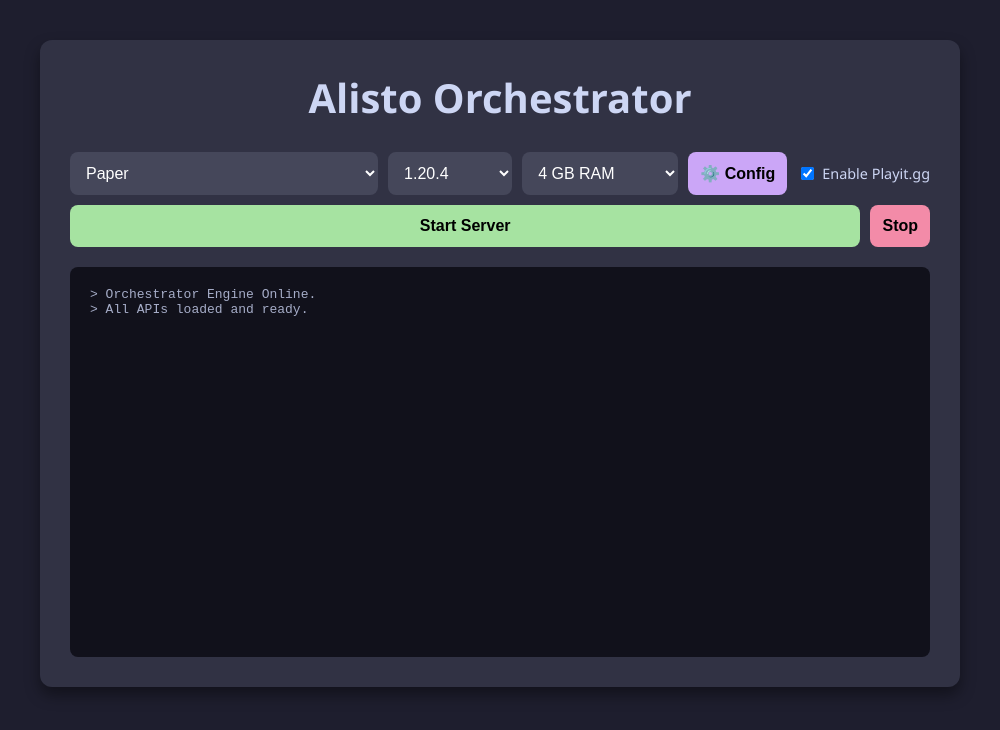
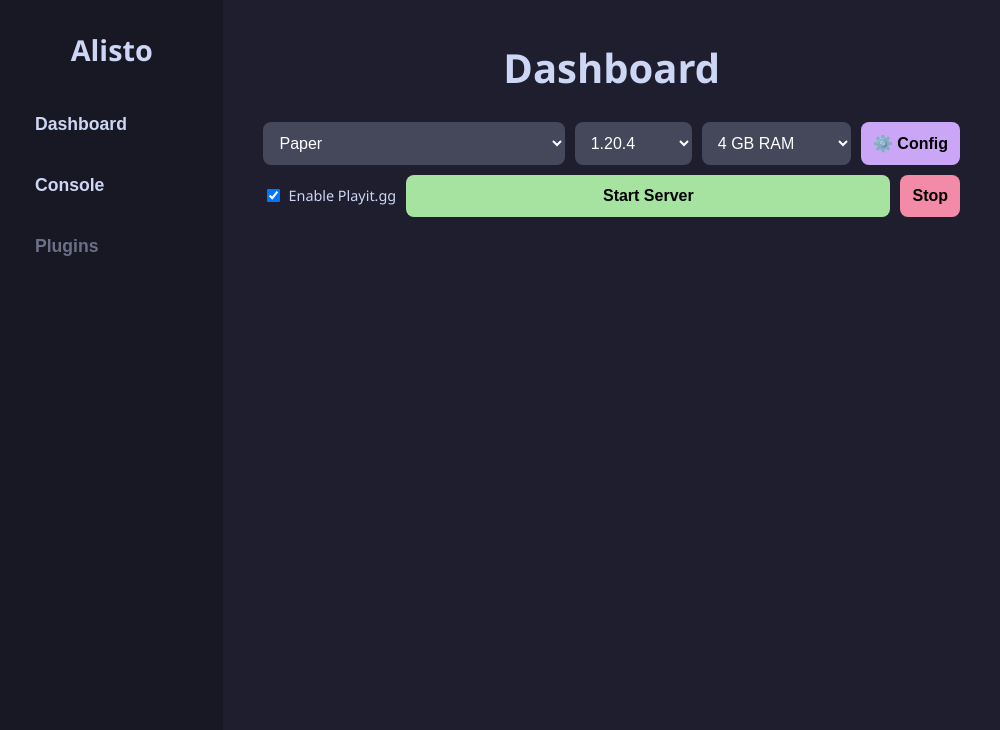
Before and after one commit to alisto-ops/alisto-orchestrator, an Electron app: page index.html in a window 1000 px wide. Drawn offline with Linux system fonts and the light colour scheme.

Commit message:
Phase 6: Aternos UI overhaul and background process cleanup fix

```diff
--- a/engine.js
+++ b/engine.js
@@ -72,7 +72,7 @@ function startMinecraftProcess(jarPath, ram) {
     fs.writeFileSync(path.join(serverFolder, 'eula.txt'), 'eula=true');
     console.log(`[System] Booting ${jarName} with ${ram}GB of RAM...`);
 
-    currentMcProcess = spawn('java', [`-Xmx${ram}G`, '-jar', jarName, 'nogui'], { cwd: serverFolder });
+    currentMcProcess = spawn('java', ['-Xmx' + ram + 'G', '-Dterminal.jline=false', '-jar', jarName, 'nogui'], { cwd: serverFolder });
 
     currentMcProcess.stdout.on('data', (data) => console.log(data.toString().trim()));
     currentMcProcess.stderr.on('data', (data) => console.error(`[Server Error] ${data.toString().trim()}`));
@@ -89,6 +89,15 @@ function stopMinecraftProcess() {
     } else {
         console.log(`[System] No server is currently running.`);
     }
+}
+
+function sendCommand(cmd) {
+    if (!currentMcProcess) {
+        console.error(`[Error] Server is not currently running.`);
+        return;
+    }
+    currentMcProcess.stdin.write(cmd + '\n');
+    console.log(`[Command Sent] ${cmd}`);
 }
 
 // --- 3. NATIVE PROPERTIES EDITOR ---
@@ -201,4 +210,4 @@ function getPublicIP() {
 }
 
 // Don't forget to export the new getPublicIP function!
-module.exports = { downloadServer, startMinecraftProcess, stopMinecraftProcess, readProperties, writeProperties, setupPlayit, startPlayit, stopPlayit, getPublicIP };
+module.exports = { downloadServer, startMinecraftProcess, stopMinecraftProcess, readProperties, writeProperties, setupPlayit, startPlayit, stopPlayit, getPublicIP, sendCommand };
--- a/index.html
+++ b/index.html
@@ -5,13 +5,46 @@
     <title>Alisto Orchestrator</title>
     <style>
       body {
-        background-color: #1e1e2e; color: #cdd6f4;
+        background-color: #1e1e2e;
+        color: #cdd6f4;
         font-family: 'Segoe UI', Tahoma, Geneva, Verdana, sans-serif;
-        margin: 0; padding: 40px; display: flex; justify-content: center;
+        margin: 0;
+        display: flex;
+        height: 100vh;
+        overflow: hidden;
       }
-      .container {
-        width: 100%; max-width: 900px; background-color: #313244;
-        padding: 30px; border-radius: 12px; box-shadow: 0 8px 15px rgba(0,0,0,0.4);
+      .sidebar {
+        width: 250px;
+        background-color: #181825;
+        padding: 20px;
+        display: flex;
+        flex-direction: column;
+        color: #cdd6f4;
+      }
+      .sidebar h2 {
+        text-align: center;
+        margin-top: 10px;
+        margin-bottom: 30px;
+        font-size: 1.8rem;
+      }
+      .nav-btn {
+        background: none;
+        border: none;
+        color: #cdd6f4;
+        padding: 15px;
+        text-align: left;
+        font-size: 1.1rem;
+        border-radius: 8px;
+        cursor: pointer;
+        margin-bottom: 10px;
+        transition: background-color 0.2s;
+      }
+      .nav-btn:hover {
+        background-color: #313244;
+      }
+      .nav-btn:disabled {
+        color: #6c7086;
+        cursor: not-allowed;
       }
       h1 { text-align: center; margin-top: 0; font-size: 2.5rem; }
       .controls { display: flex; gap: 10px; margin-bottom: 20px; flex-wrap: wrap;}
@@ -19,8 +52,8 @@
         padding: 12px; font-size: 1rem; border-radius: 8px; border: none; outline: none;
       }
       select { background-color: #45475a; color: white; flex-grow: 1; cursor: pointer;}
-      button { font-weight: bold; cursor: pointer; transition: 0.2s; }
-      button:hover { transform: scale(1.02); }
+      button { font-weight: bold; cursor: pointer; transition: background-color 0.2s, transform 0.2s; }
+      button:hover:not(.nav-btn) { transform: scale(1.02); }
       .console {
         background-color: #11111b; color: #a6adc8; height: 350px;
         padding: 20px; border-radius: 8px; font-family: monospace; overflow-y: auto;
@@ -33,12 +66,31 @@
       .prop-row { display: flex; justify-content: space-between; align-items: center; margin-bottom: 8px;}
       .prop-row label { font-size: 0.9rem; color: #a6adc8;}
       .prop-row input, .prop-row select { background-color: #45475a; color: white; padding: 6px; width: 200px;}
+      .main-content {
+        flex-grow: 1;
+        padding: 40px;
+        background-color: #1e1e2e;
+        overflow-y: auto;
+      }
+      .page {
+        display: none;
+      }
+      .page.active {
+        display: block;
+      }
     </style>
   </head>
   <body>
-    <div class="container">
-      <h1>Alisto Orchestrator</h1>
+    <div class="sidebar">
+      <h2>Alisto</h2>
+      <button id="nav-dashboard" class="nav-btn">Dashboard</button>
+      <button id="nav-console" class="nav-btn">Console</button>
+      <button id="nav-plugins" class="nav-btn" disabled>Plugins</button>
+    </div>
 
+    <div class="main-content">
+      <div id="page-dashboard" class="page active">
+        <h1>Dashboard</h1>
         <div class="controls">
           <select id="server-type">
             <optgroup label="Standard">
@@ -87,15 +139,24 @@
           <div id="props-list" style="display: grid; grid-template-columns: 1fr 1fr; gap: 15px;"></div>
           <button id="save-props-btn" style="background-color: #a6e3a1; margin-top: 20px; width: 100%;">Apply & Save Changes</button>
         </div>
+      </div>
 
+      <div id="page-console" class="page">
+        <h1>Server Console</h1>
         <div class="console">
           > Orchestrator Engine Online.<br>
           > All APIs loaded and ready.
         </div>
+
+        <div style="display: flex; gap: 10px; margin-top: 10px;">
+          <input type="text" id="cmd-input" placeholder="Enter server command (e.g. op Alisto)..." style="flex-grow: 1;">
+          <button id="send-cmd-btn" style="background-color: #89b4fa; width: 100px; color: #1e1e2e;">Send</button>
+        </div>
+      </div>
     </div>
 
     <script>
-      const { downloadServer, startMinecraftProcess, stopMinecraftProcess, readProperties, writeProperties, setupPlayit, startPlayit, stopPlayit } = require('./engine.js');
+      const { downloadServer, startMinecraftProcess, stopMinecraftProcess, readProperties, writeProperties, setupPlayit, startPlayit, stopPlayit, getPublicIP, sendCommand } = require('./engine.js');
 
       const startBtn = document.getElementById('start-btn');
       const stopBtn = document.getElementById('stop-btn');
@@ -107,6 +168,8 @@
       const propsModal = document.getElementById('props-modal');
       const propsList = document.getElementById('props-list');
       const consoleBox = document.querySelector('.console');
+      const cmdInput = document.getElementById('cmd-input');
+      const sendCmdBtn = document.getElementById('send-cmd-btn');
 
       function logToConsole(message) {
         // We handle link formatting directly in engine.js now, so this stays clean
@@ -185,11 +248,50 @@
           logToConsole(`Server properties applied! Changes take effect on next boot.`);
       });
 
+      // COMMAND SEND LOGIC
+      sendCmdBtn.addEventListener('click', () => {
+        const cmd = cmdInput.value.trim();
+        if (cmd) {
+          sendCommand(cmd);
+          cmdInput.value = '';
+        }
+      });
+
+      cmdInput.addEventListener('keypress', (e) => {
+        if (e.key === 'Enter') {
+          sendCmdBtn.click();
+        }
+      });
+
+      // --- UI NAVIGATION ---
+      const navDashboardBtn = document.getElementById('nav-dashboard');
+      const navConsoleBtn = document.getElementById('nav-console');
+
+      const pageDashboard = document.getElementById('page-dashboard');
+      const pageConsole = document.getElementById('page-console');
+
+      navDashboardBtn.addEventListener('click', () => {
+          pageDashboard.classList.add('active');
+          pageConsole.classList.remove('active');
+      });
+
+      navConsoleBtn.addEventListener('click', () => {
+          pageConsole.classList.add('active');
+          pageDashboard.classList.remove('active');
+      });
+
       // CONSOLE OVERRIDES
       const originalLog = console.log;
       console.log = function(message) { logToConsole(message); originalLog(message); };
       const originalError = console.error;
       console.error = function(message) { logToConsole(`<span style="color: #f38ba8;">${message}</span>`); originalError(message); };
+
+      indow.addEventListener('beforeunload', () => {
+          console.log("[System] App closing, terminating background processes...");
+          stopMinecraftProcess();
+          stopPlayit();
+      });
+
     </script>
   </body>
 </html>
--- a/package.json
+++ b/package.json
@@ -13,6 +13,8 @@
     "electron": "^41.1.0"
   },
   "dependencies": {
-    "axios": "^1.14.0"
+    "@supabase/supabase-js": "^2.103.0",
+    "axios": "^1.14.0",
+    "dotenv": "^17.4.1"
   }
 }
```
Also changed, not shown: 1 other file. Lines whose indentation alone changed are shown as unchanged.
